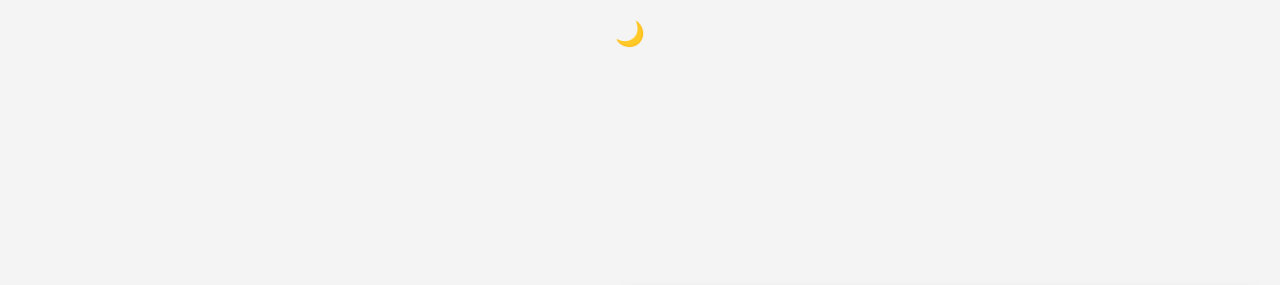
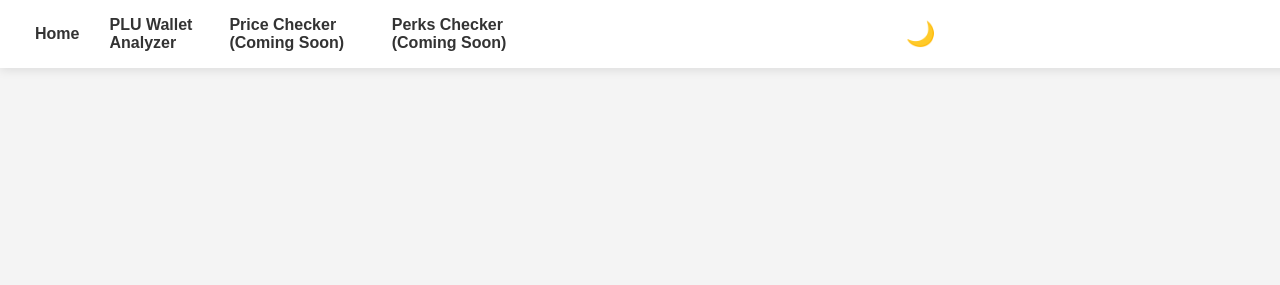
Before and after one commit to SekhmetAnkh/SecretTeamTools, a plain HTML site: page index.html in a window 1280 px wide. Shown: the top 285 px of the page. Drawn offline with Linux system fonts and the light colour scheme.

Commit message:
Update styles.css

```diff
--- a/styles.css
+++ b/styles.css
@@ -5,8 +5,9 @@ body {
     padding: 0; /* Remove default padding */
     height: 100vh; /* Full height of the viewport */
     display: flex; /* Use flexbox for centering */
-    justify-content: center; /* Center horizontally */
-    align-items: center; /* Center vertically */
+    flex-direction: column; /* Stack elements vertically */
+    justify-content: center; /* Center vertically */
+    align-items: center; /* Center horizontally */
     transition: background-color 0.3s, color 0.3s; /* Smooth transition for dark mode */
 }
 
@@ -15,11 +16,39 @@ body {
     color: #f4f4f4; /* Light text color */
 }
 
+.navbar {
+    width: 100%; /* Full width for navbar */
+    background-color: #fff; /* White background */
+    padding: 10px 20px; /* Padding for navbar */
+    box-shadow: 0 2px 10px rgba(0, 0, 0, 0.1); /* Shadow for navbar */
+    position: fixed; /* Fix navbar at the top */
+    top: 0; /* Align to top */
+    left: 0; /* Align to left */
+    display: flex; /* Use flexbox for layout */
+    justify-content: space-between; /* Space out links */
+    align-items: center; /* Center items vertically */
+    z-index: 1000; /* Ensure it stays above other content */
+}
+
+.navbar a {
+    color: #333; /* Link color */
+    text-decoration: none; /* Remove underline */
+    font-weight: bold; /* Bold links */
+    margin: 0 15px; /* Space between links */
+}
+
+.dark-mode .navbar {
+    background-color: #444; /* Dark background for navbar */
+}
+
+.dark-mode .navbar a {
+    color: #f4f4f4; /* Light link color in dark mode */
+}
+
 .container {
-    position: relative; /* Add relative positioning */
     max-width: 600px;
     width: 100%; /* Make the container responsive */
-    margin: 20px; /* Add margin for smaller screens */
+    margin: 70px 20px 20px; /* Space for fixed navbar */
     background: white; /* Light background for container */
     padding: 20px;
     border-radius: 8px;
@@ -29,22 +58,6 @@ body {
 
 .dark-mode .container {
     background: #444; /* Dark background for container */
-}
-
-.navbar {
-    display: flex;
-    justify-content: space-around; /* Space out navigation links */
-    margin-bottom: 20px; /* Space below the navbar */
-}
-
-.navbar a {
-    color: #333; /* Link color */
-    text-decoration: none; /* Remove underline */
-    font-weight: bold; /* Bold links */
-}
-
-.dark-mode .navbar a {
-    color: #f4f4f4; /* Light link color in dark mode */
 }
 
 h1 {
@@ -102,9 +115,6 @@ button:hover {
 }
 
 #themeToggle {
-    position: absolute; /* Position button absolutely */
-    top: 10px; /* Distance from the top */
-    right: 10px; /* Distance from the right */
     background: none; /* Remove default button styles */
     border: none; /* Remove border */
     font-size: 1.5em; /* Increase font size for visibility */
```
